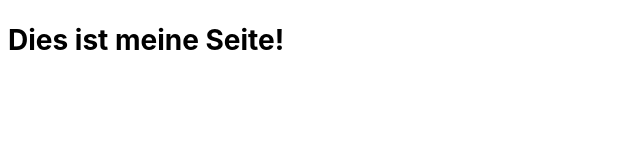
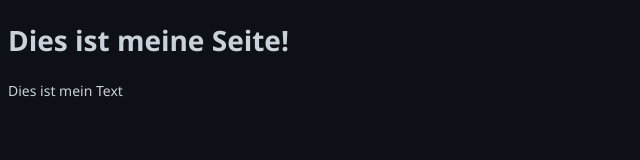
Before and after one commit to Florek81/Florek81.github.io, a plain HTML site: page index.html in a window 1280 px wide. Shown: the whole page, without its empty margins (0-640 px from the left). Drawn offline with Linux system fonts and the light colour scheme.

Commit message:
Update index.html

```diff
--- a/index.html
+++ b/index.html
@@ -4,11 +4,11 @@
     <style>
     body
     {
-        font-family: -apple-system,BlinkMacSystemFont,"Segoe UI","Noto Sans",Helvetica,Arial,sans-serif,"Apple Color Emoji","Segoe UI Emoji";
+        font-family: "Segoe UI","Noto Sans",Helvetica,Arial,sans-serif,"Apple Color Emoji","Segoe UI Emoji";
         font-size: var(--body-font-size, 14px);
         line-height: 1.5;
-        color: var(--color-fg-default);
-        background-color: var(--color-canvas-default);
+        color: #c9d1d9;
+        background-color: #0d1117;
     }
     </style>
     <meta charset="UTF-8">
@@ -17,5 +17,7 @@
 </head>
 <body>
     <h1>Dies ist meine Seite!</h1>
+
+    <p>Dies ist mein Text</p>
 </body>
 </html>
```
